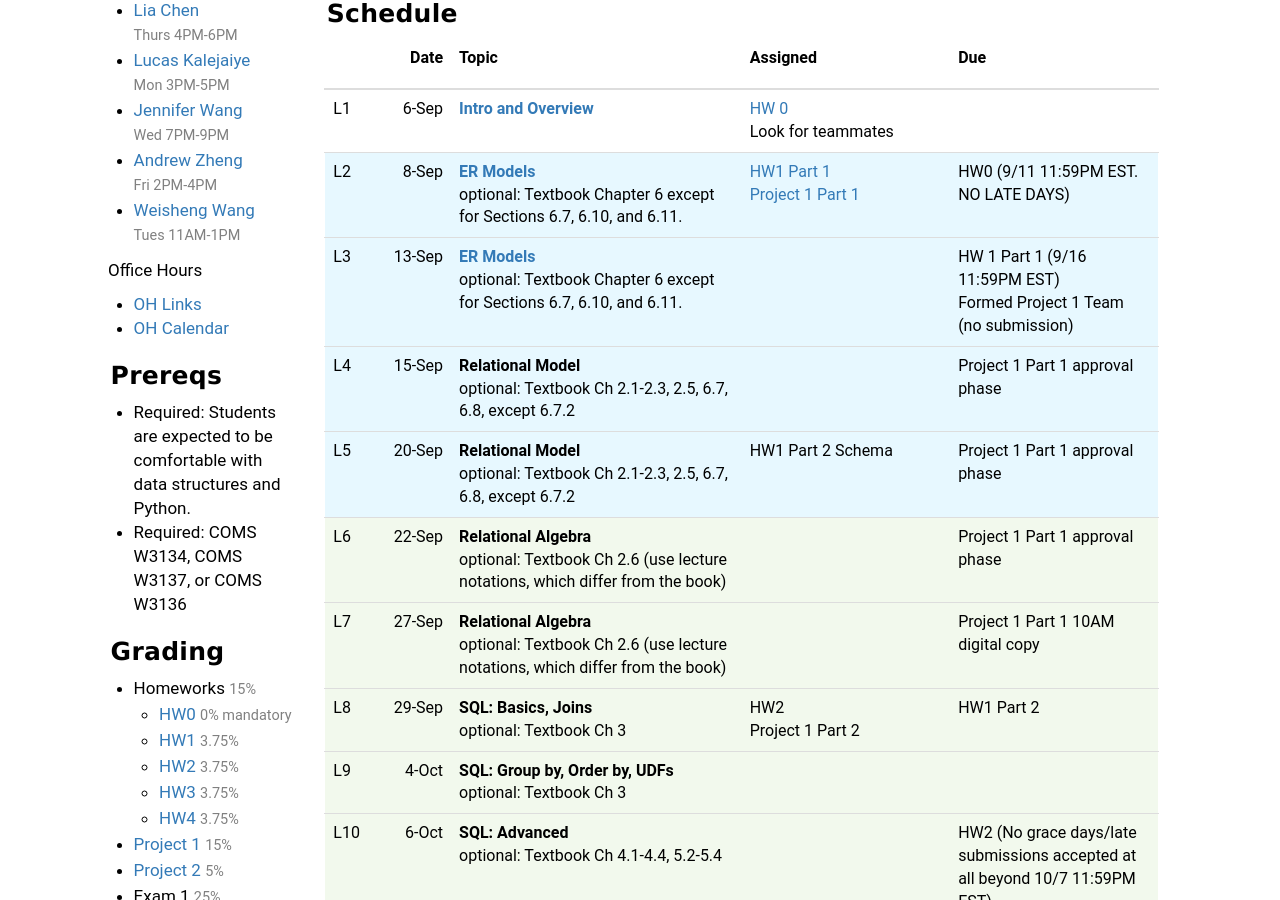
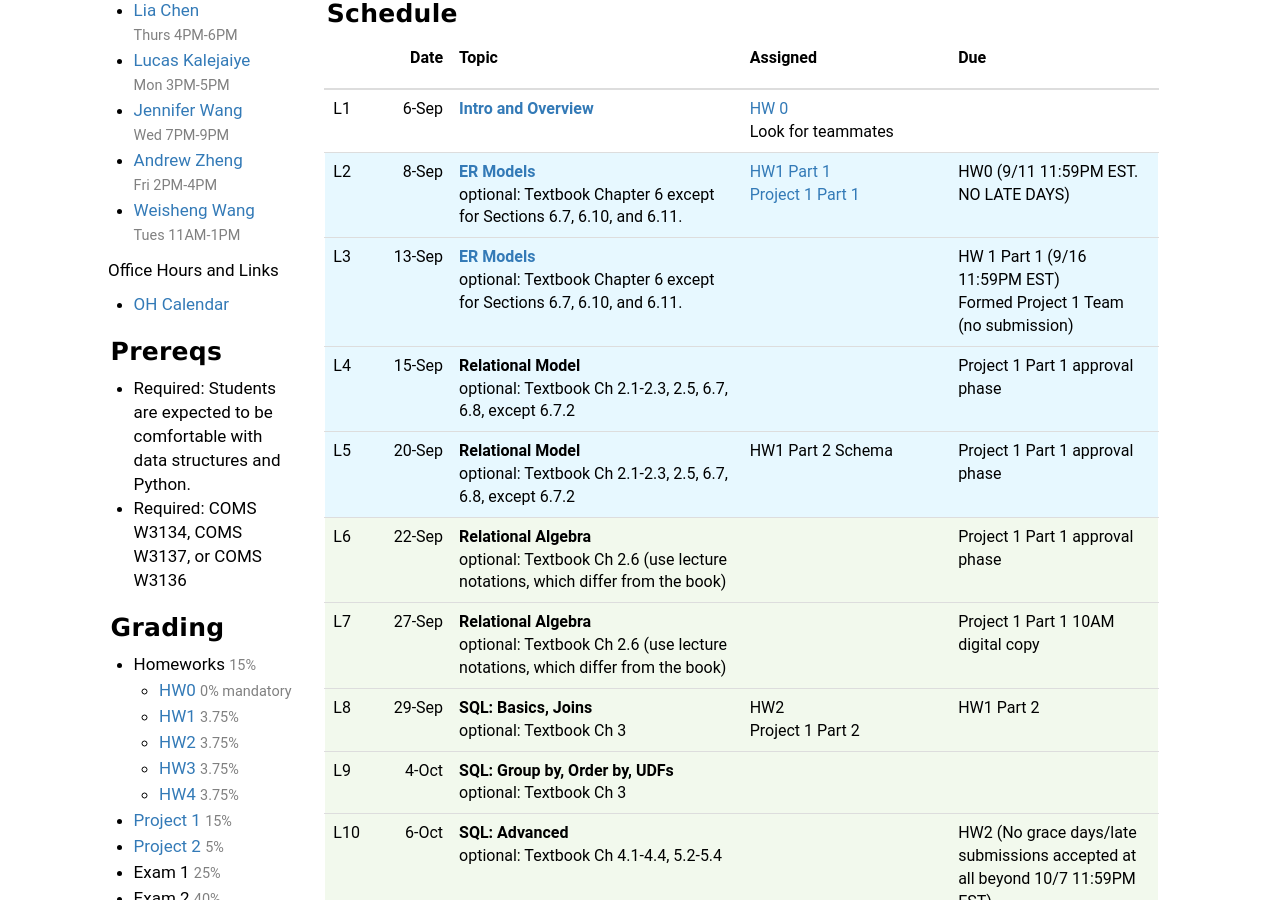
Before and after one commit to andrewzheng5/w4111.github.io, a Jekyll site: the page built from index.md, in a window 1280 px wide and 900 px high, scrolled down 583 px. Built offline with Jekyll 4.4.1, drawn with Linux system fonts in a browser that asks for light colours.

Commit message:
lazy commit msg

```diff
--- a/_includes/index_left.md
+++ b/_includes/index_left.md
@@ -28,9 +28,8 @@
 * [Weisheng Wang](#)
   <small>Tues 11AM-1PM</small>
 
-Office Hours
+Office Hours  and Links
 
-* [OH Links](#)
 * [OH Calendar](https://calendar.google.com/calendar/embed?src=v79hsp9qikue2f3s4bkdemsu4c%40group.calendar.google.com&ctz=America%2FNew_York)
 
 #### Prereqs
```
